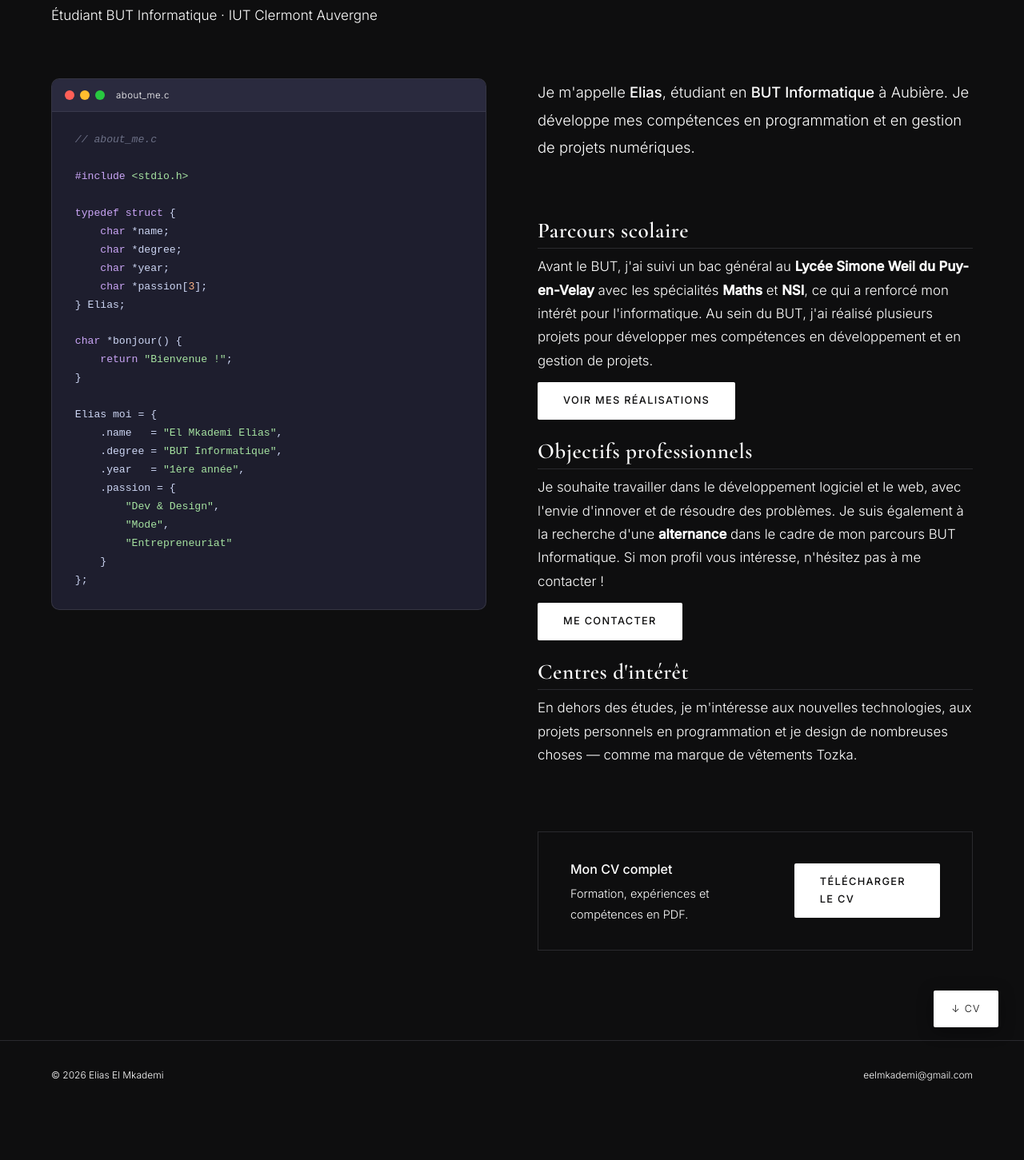
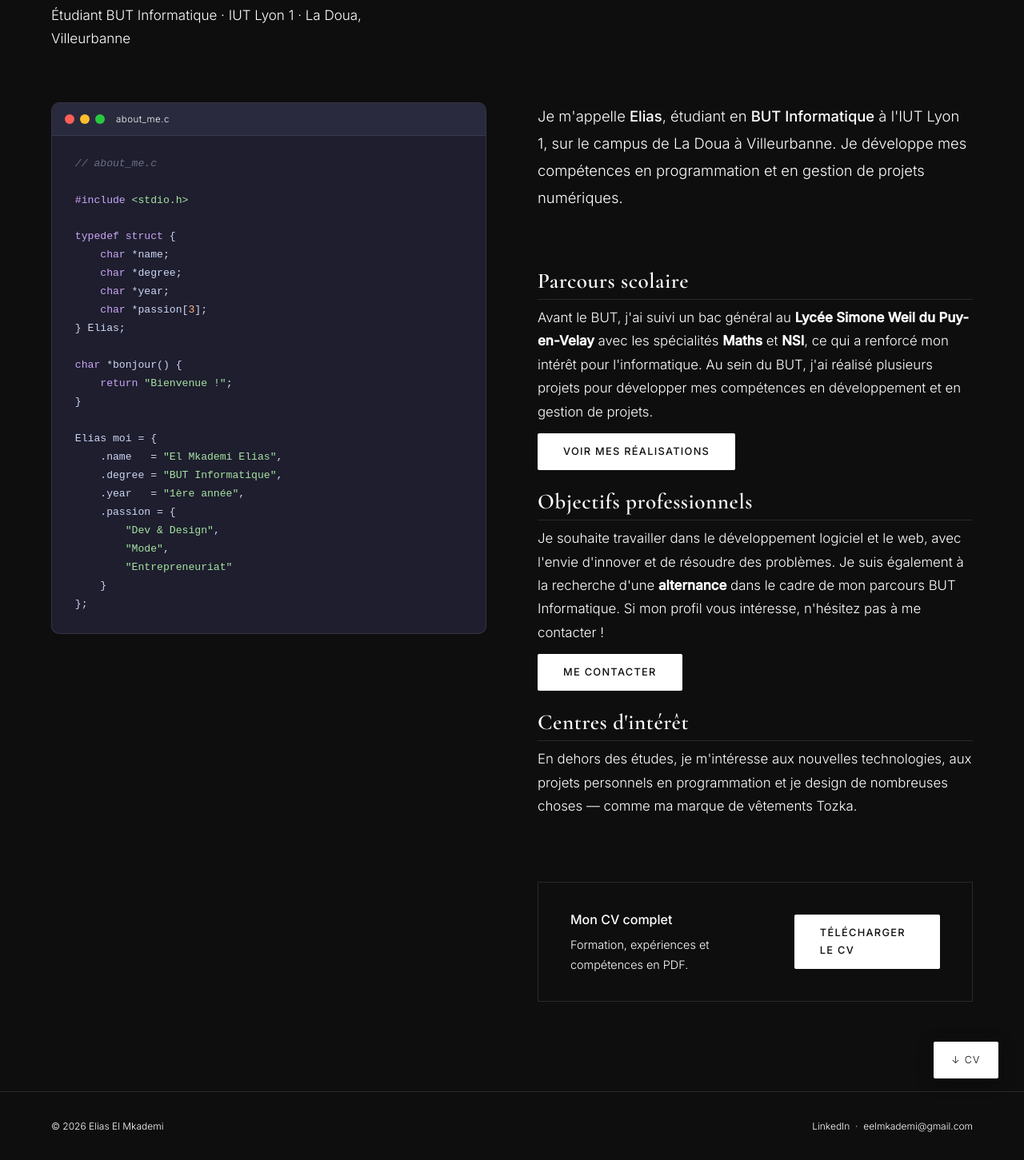
Before and after one commit to eliasel487/Portfolio-Elias, a plain HTML site: page cv.html in a window 1280 px wide. Shown: the part 257-1708 px from the top of the page at 80% size. Before the commit the page ends 1644 px from the top, so only its background shows below. Drawn offline with nearby package versions, Linux system fonts and the light colour scheme.

Commit message:
Passe à l'IUT Lyon 1 (La Doua) et ajoute LinkedIn
Co-Authored-By: Claude Opus 5.5 <noreply@anthropic.com>

```diff
--- a/cv.html
+++ b/cv.html
@@ -23,7 +23,7 @@
   <section class="page-top">
     <p class="section-label">À propos</p>
     <h1 class="page-heading">Elias El Mkademi</h1>
-    <p class="about-subtitle">Étudiant BUT Informatique · IUT Clermont Auvergne</p>
+    <p class="about-subtitle">Étudiant BUT Informatique · IUT&nbsp;Lyon&nbsp;1 · La&nbsp;Doua, Villeurbanne</p>
 
     <div class="about-grid">
 
@@ -65,7 +65,7 @@ Elias moi = {
 
         <p class="about-bio">
           Je m'appelle <strong>Elias</strong>, étudiant en <strong>BUT Informatique</strong>
-          à Aubière. Je développe mes compétences en programmation et en gestion de projets numériques.
+          à l'IUT Lyon 1, sur le campus de La Doua à Villeurbanne. Je développe mes compétences en programmation et en gestion de projets numériques.
         </p>
 
         <div class="about-blocks">
@@ -101,7 +101,7 @@ Elias moi = {
 
   <footer>
     <span>© 2026 Elias El Mkademi</span>
-    <span><a href="mailto:eelmkademi@gmail.com">eelmkademi@gmail.com</a></span>
+    <span><a href="https://www.linkedin.com/in/elias-el-mkademi-67637743b/" target="_blank" rel="noopener">LinkedIn</a> &nbsp;·&nbsp; <a href="mailto:eelmkademi@gmail.com">eelmkademi@gmail.com</a></span>
   </footer>
 
   <script src="main.js"></script>
```
Also changed, not shown: citruscrypt.html (+1 -1 lines), contact.html (+6 -1 lines), index.html (+3 -1 lines), realisations.html (+1 -1 lines), sae-bdd.html (+1 -1 lines), sae-c.html (+1 -1 lines), sae-skyjo.html (+1 -1 lines), sae-wio.html (+1 -1 lines), tozka.html (+1 -1 lines), 1 other file.
